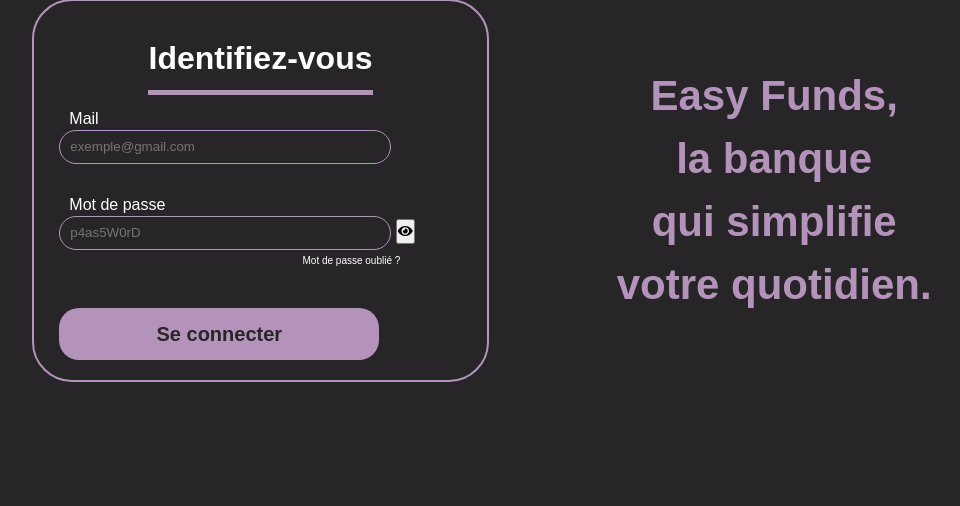
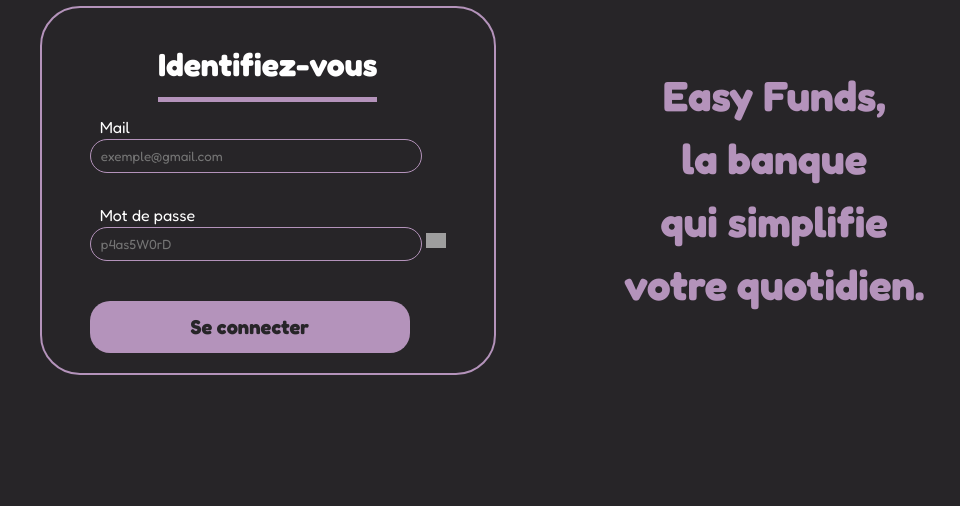
Before and after one commit to RunsFire/EasyFunds, a PHP site: page /login.php in a window 1280 px wide. Shown: the part 237-743 px from the top of the page, without its empty margins (158-1118 px from the left). Run offline with PHP 8.4, Linux system fonts and the light colour scheme; grey boxes are pictures that could not be loaded.

Commit message:
Images pour oeil

```diff
--- a/Connexion/form.js
+++ b/Connexion/form.js
@@ -4,10 +4,10 @@ function togglePasswordVisibility() {
 
     if (passwordInput.type === "password") {
         passwordInput.type = "text";
-        eyeIcon.className = "fas fa-eye-slash";
+        eyeIcon.className = "slashed-eye";
     } else {
         passwordInput.type = "password";
-        eyeIcon.className = "fas fa-eye";
+        eyeIcon.className = "eye";
     }
 }
 
@@ -17,9 +17,9 @@ function togglePasswordVisibility2() {
 
     if (passwordInput.type === "password") {
         passwordInput.type = "text";
-        eyeIcon.className = "fas fa-eye-slash";
+        eyeIcon.className = "slashed-eye";
     } else {
         passwordInput.type = "password";
-        eyeIcon.className = "fas fa-eye";
+        eyeIcon.className = "eye";
     }
 }
--- a/Connexion/login.php
+++ b/Connexion/login.php
@@ -16,8 +16,8 @@
 
 <body>
     <header>
-        <img src="easyfunds-icon.png"
-            alt="">
+        <img src="/img/easyfunds-icon.png"
+            alt="Logo">
         <div class="title">
             Easy Funds
         </div>
@@ -34,30 +34,36 @@
                 <label for="password">Mot de passe</label><br>
                 <input type="password" name="mdp" id="password-input" placeholder="p4as5W0rD">
                 <button type="button" class="here" id="toggle-password" onclick="togglePasswordVisibility()">
-                    <i id="eye-icon" class="fas fa-eye"></i>
+                    <i id="eye-icon" class="eye"></i>
                 </button>
-                <a href="mdpoublie.php">Mot de passe oubli&eacute; ?</a>
                 <?php
                 include("connexion.inc.php");
                 if (isset($_POST['mail']) && isset($_POST['mdp'])){
                     $_SESSION['login'] = $_POST['mail'];
                     $_SESSION['mdp'] = $_POST['mdp'];
-                    $requete = $cnx -> query("SELECT mdp,typeu,mdpprovisoire,num,mail,nbr_essai,pseudo FROM \"easyfunds\".\"utilisateur\" WHERE mail='". $_SESSION['login']."';");
+                    $requete = $cnx -> query("SELECT \"mdp\",\"typeu\",\"mdpProvisoire\",\"num\",\"mail\",\"nbr_essai\" FROM \"easyfunds\".\"utilisateur\" WHERE \"mail\"='". $_SESSION['login']."';");
                     $row=$requete->fetch();
+                    if (isset($_POST['mail']) && isset($_POST['mdp'])){
+                        if ($row==0 || $row[5]!=3){
+                            echo "<a href=\"mdpoublie.php\">Mot de passe oubli&eacute; ?</a><br>";
+                        }
+                    }else{
+                        echo "<a href=\"mdpoublie.php\" style=\"margin-top: 5px;\">Mot de passe oubli&eacute; ?</a><br>";
+                    }
                     if ($row==0 || !(password_verify($_SESSION['mdp'],$row[0])) || $row[5]==3){
                         if ($row==0){
-                            echo "<h4 class=\"red\">login ou mot de passe incorrect</h4>";
+                            echo "<h4 class='alert'>login ou mot de passe incorrect </h4>";
                         }
                         if ($row!=0 && $row[5]!=3){
-                            $cnx->exec("UPDATE \"easyfunds\".\"utilisateur\" SET nbr_essai=nbr_essai+1 WHERE mail='".$_SESSION['login']."';");
+                            $cnx->exec("UPDATE \"easyfunds\".\"utilisateur\" SET \"nbr_essai\"=\"nbr_essai\"+1 WHERE \"mail\"='".$_SESSION['login']."';");
                             $row[5]++;
                         }
                         if ($row!=0 &&$row[5]<2){
-                            echo "<h4 class=\"red\">login ou mot de passe incorrect</h4>";
+                            echo "<h4 class='alert'>login ou mot de passe incorrect </h4>";
                         }else if ($row!=0 &&$row[5]==2){
-                            echo "<h4 class=\"red\">ATTENTION : PLUS QUE UN ESSAI AVANT LE BLOCAGE DU COMPTE </h4>";
+                            echo "<h4 class='alert'>ATTENTION : PLUS QUE UN ESSAI AVANT LE BLOCAGE DU COMPTE </h4>";
                         }else if ($row!=0 &&$row[5]==3){
-                            echo "<h4 class=\"red\">Votre compte est maintenant bloqué. Contactez un admin en cliquant ici </h4>"; #RAJOUTER FORMULAIRE CONTACT ADMIN
+                            echo "<h4 class='alert'>Votre compte est maintenant bloqué. Contactez un admin en cliquant ici </h4>"; #RAJOUTER FORMULAIRE CONTACT ADMIN
                         }
 
                         unset($_SESSION['login']);
@@ -68,23 +74,16 @@
                         $_SESSION['typeu']=$row[1];
                         $_SESSION['mdpProvisoire']=$row[2];
                         $_SESSION['num']=$row[3];
-                        $_SESSION['pseudo']=$row[6];
-                        $cnx->exec("UPDATE \"easyfunds\".\"utilisateur\" SET nbr_essai=0 WHERE mail='".$_SESSION['login']."';");
+                        $cnx->exec("UPDATE \"easyfunds\".\"utilisateur\" SET \"nbr_essai\"=0 WHERE \"mail\"='".$_SESSION['login']."';");
                         if ( $_SESSION['typeu']=='0' && $row[2]==0){
                                 header('location:accueilUser.php');
                         } else if( $_SESSION['typeu']=='0' &&$row[2]==1){
                                 header('location:mdpmdp.php');
-                        }
-                        else if ( $_SESSION['typeu']=='1' && $row[2]==0 ){
-                            header('location:page.php');
+                        } else if ( $_SESSION['typeu']=='1' && $row[2]==0 ){
+                                header('location:accueilAdmin.php');
                         }else if ( $_SESSION['typeu']=='1' && $row[2]==1 ){
-                            header('location:mdpmdp.php');
-                        }else if ( $_SESSION['typeu']=='2' && $row[2]==0 ){
-                            header('location:page.php');
-                        }else if ( $_SESSION['typeu']=='2' && $row[2]==1 ){
-                            header('location:mdpmdp.php');
-                        }
-                    }
+                                header('location:mdpmdp.php');
+                        }}
                     }
             echo "<br>";
             ?>
--- a/Connexion/style.css
+++ b/Connexion/style.css
@@ -1,7 +1,17 @@
-@font-face {
-    font-family: "Fredoka";
-    src: url("https://fonts.googleapis.com/css2?family=Fredoka:wght@300..700&display=swap");
-}
+@import url('https://fonts.googleapis.com/css2?family=Fredoka:wght@300..700&display=swap');
+
+/*
+<weight>: Use a value from 300 to 700
+ */
+
+.fredoka {
+              font-family: "Fredoka", sans-serif;
+              font-optical-sizing: auto;
+              font-weight: 300;
+              font-style: normal;
+              font-variation-settings:
+                      "wdth" 100;
+          }
 
 :root {
     --dark-purple-bg: #272528;
@@ -92,6 +102,9 @@ section form input {
 button.here {
     height: 25px;
     vertical-align: middle;
+    border: none;
+    width: 20px;
+    background: transparent;
 }
 
 a {
@@ -120,7 +133,7 @@ section form input[type="submit"] {
     line-height: 1.5em;
 }
 
-.red {
+.alert {
     color: red;
 }
 
@@ -136,12 +149,24 @@ form .eyeIcon i {
     display: block;
 }
 
-.fa-eye:before {
-    content: "\f06e";
-    background-color: transparent;
+.eye::before {
+    content: "";
+    display: inline-block;
+    width: 20px;
+    height: 20px;
+    background-image: url('../img/eye.png');
+    background-size: contain;
+    background-repeat: no-repeat;
+    vertical-align: middle;
 }
 
-.fa-eye-slash:before {
-    content: "\f070";
-    background-color: transparent;
+.slashed-eye::before {
+    content: "";
+    display: inline-block;
+    width: 20px;
+    height: 20px;
+    background-image: url('../img/eye_closed.png');
+    background-size: contain;
+    background-repeat: no-repeat;
+    vertical-align: middle;
 }
```
